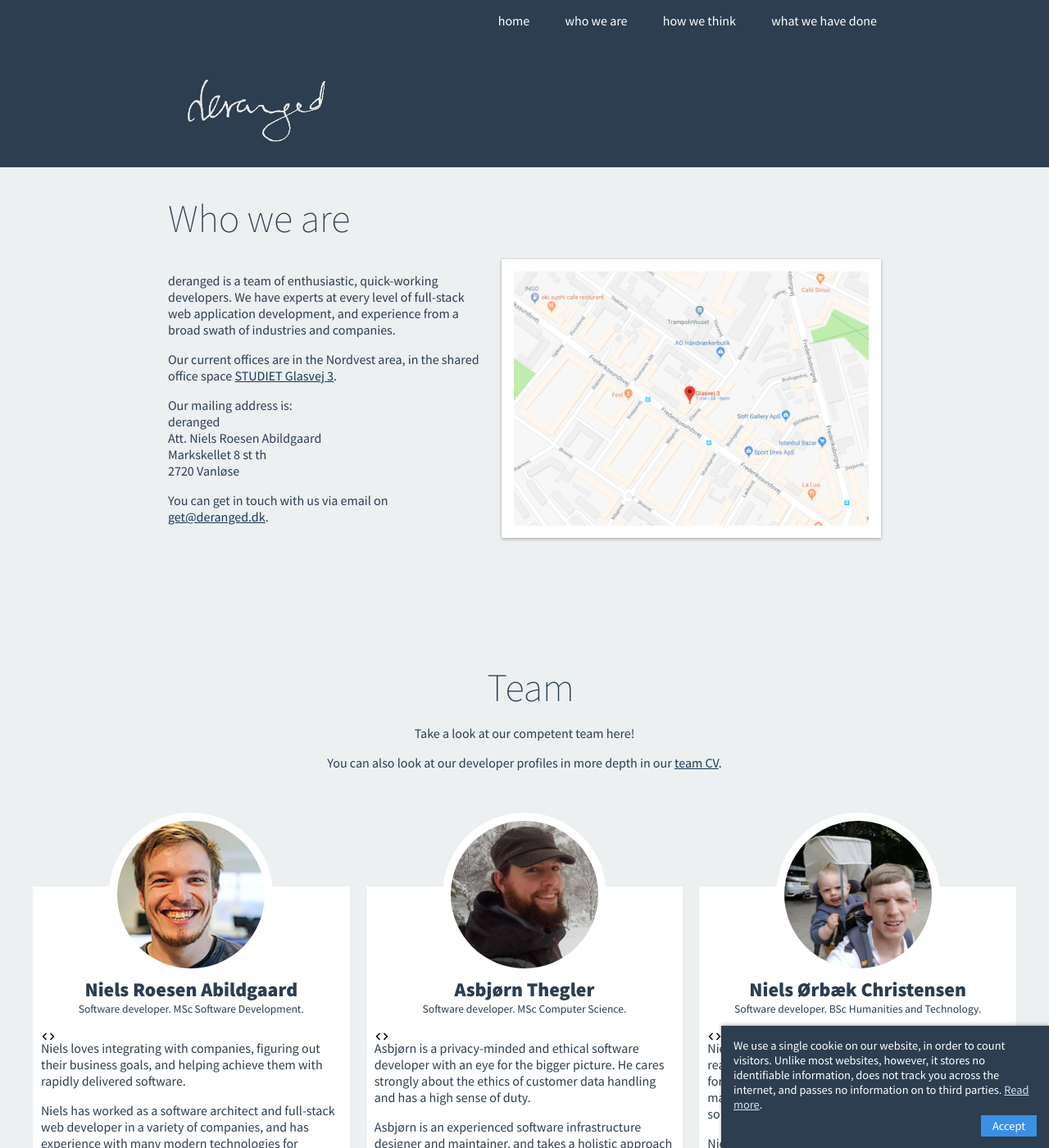
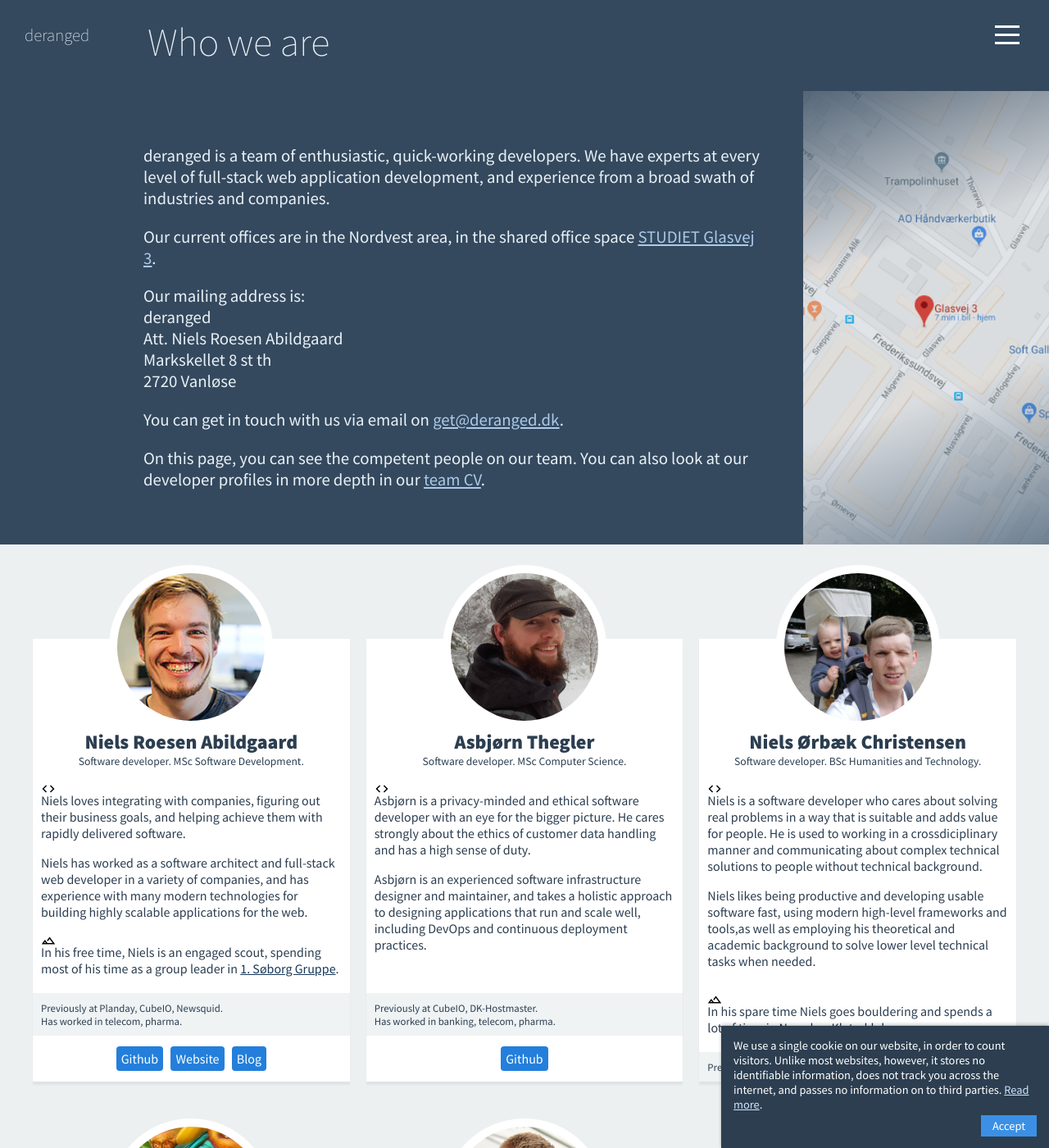
Before and after one commit to derangeddk/deranged.dk, a Jekyll site: the page built from who-we-are/index.html, in a window 1280 px wide and 1400 px high. Shown: the whole window at 82% size. Built offline with Jekyll 4.4.1, drawn with Linux system fonts in a browser that asks for light colours.

Commit message:
team page intro redone

```diff
--- a/who-we-are/index.html
+++ b/who-we-are/index.html
@@ -1,43 +1,63 @@
 ---
 layout: default
-title: 'who we are / deranged'
+title: 'the Team ↳↷↷ deranged'
 ---
-{% include header2.html %}
-<div class="container">
+{% include overlay_nav.html %}
+
 <style type="text/css" scoped>
-        h1 {
-            margin-left: 15px;
-            margin-bottom: 10px;
+    .header {
+        background: rgba(52, 73, 94, 1.0);
+        display: grid;
+        grid-template-columns: 150px 1fr;
+        color: #eaf1f7;
+        padding: 30px;
+        text-align: left;
     }
+
+    .header .logo {
+        color: inherit;
+        text-decoration: inherit;
+        font-weight: 200;
+        font-size: 1.3em;
+        position: relative;
+        z-index: 11;
+    }
+
+    .header h1 {
+        margin: 0;
+        padding: 0;
+        margin-top: -9px;
+        font-weight: 200;
+        font-size: 3em;
+    }
+</style>
+<section class="header">
+    <a href="/" class="logo">deranged</a>
+    <h1>Who we are</h1>
+</section>
+<style type="text/css" scoped>
     .intro {
+        background: rgba(52, 73, 94, 1.0);
+        color: #eaf1f7;
         display: flex;
-            flex-direction: row;
-            align-items: stretch;
-            justify-content: flex-start;
-            flex-wrap: wrap;
-            padding: 0 15px;
-        }
-        .intro a {
-            color: #17395b;
     }
     .intro-text {
-            max-width: 400px;
-            flex-basis: 300px;
-            flex-grow: 1;
-            flex-shrink: 0;
-            margin-right: 25px;
-            margin-top: 10px;
-            margin-bottom: 20px;
+        font-size: 1.3em;
+        text-align: left;
+        padding: 45px;
+        padding-left: 175px;
+        max-width: 1000px;
     }
     .intro-image {
         flex-basis: 300px;
         flex-grow: 2;
         flex-shrink: 0;
-            background: white;
-            box-shadow: 0 0 2px rgba(0,0,0,0.2), 0 2px 4px rgba(0,0,0,0.2);
-            padding: 15px;
-            margin-top: 10px;
-            margin-bottom: 20px;
+        position: relative;
+        opacity: 0.85;
+        transition: opacity 0.4s;
+    }
+    .intro-image:hover {
+        opacity: 1;
     }
     @media (max-width: 600px) {
         .intro-image {
@@ -49,20 +69,22 @@ title: 'who we are / deranged'
         height: 100%;
         object-fit: cover;
     }
-        h1 {
-            font-weight: 200;
-            font-size: 3em;
+    .intro-image:after {
+        content: '';
+        position: absolute;
+        left: 0;
+        right: 0;
+        top: 0;
+        bottom: 0;
+        background-image: linear-gradient(340deg, rgb(69, 93, 117, 0.7) 0%, transparent 35%, transparent 65%, rgba(52, 73, 94, 0.8) 100%);
+        transition: opacity 0.3s;
+        z-index: 1;
+        pointer-events: none;
     }
-        .people-intro {
-            margin-top: 90px;
-            text-align: center;
-            padding: 10px;
-        }
-        .people-intro a {
-            color: #17395b;
+    .intro-image:hover:after {
+        opacity: 0.7;
     }
 </style>
-    <h1>Who we are</h1>
 <section class="intro">
     <div class="intro-text">
         <p>
@@ -81,6 +103,9 @@ title: 'who we are / deranged'
         <p>
             You can get in touch with us via email on <a href="mailto:get@deranged.dk">get@deranged.dk</a>.
         </p>
+        <p>
+            On this page, you can see the competent people on our team. You can also look at our developer profiles in more depth in our <a target="_blank" href="/files/team-cv.pdf">team CV</a>.
+        </p>
     </div>
     <div class="intro-image">
         <a href="https://www.google.com/maps/place/Glasvej+3,+2400+København/@55.703652,12.5273953,17z/" target="_blank" rel="noopener">
@@ -88,16 +113,9 @@ title: 'who we are / deranged'
         </a>
     </div>
 </section>
-</div>
-<div class="people-intro">
-    <h1>Team</h1>
-    <p>
-        Take a look at our competent team here!
-    </p>
-    <p>
-        You can also look at our developer profiles in more depth in our <a target="_blank" href="/files/team-cv.pdf">team CV</a>.
-    </p>
-</div>
+<section class="people-container">
+
+</section>
 <style>
     .people-container {
         width: 100%;
```
Lines whose indentation alone changed are shown as unchanged.
